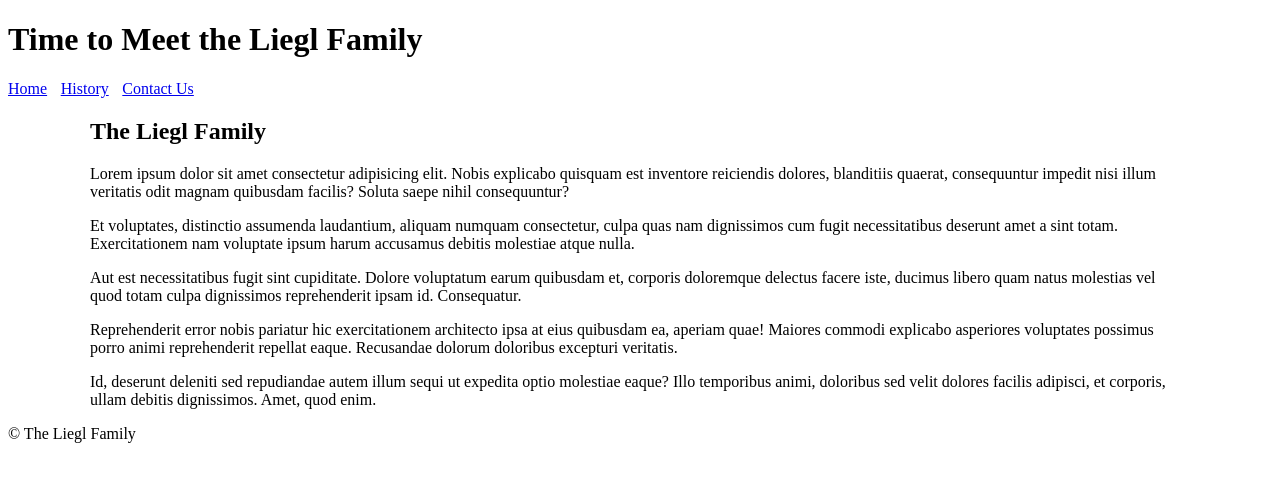
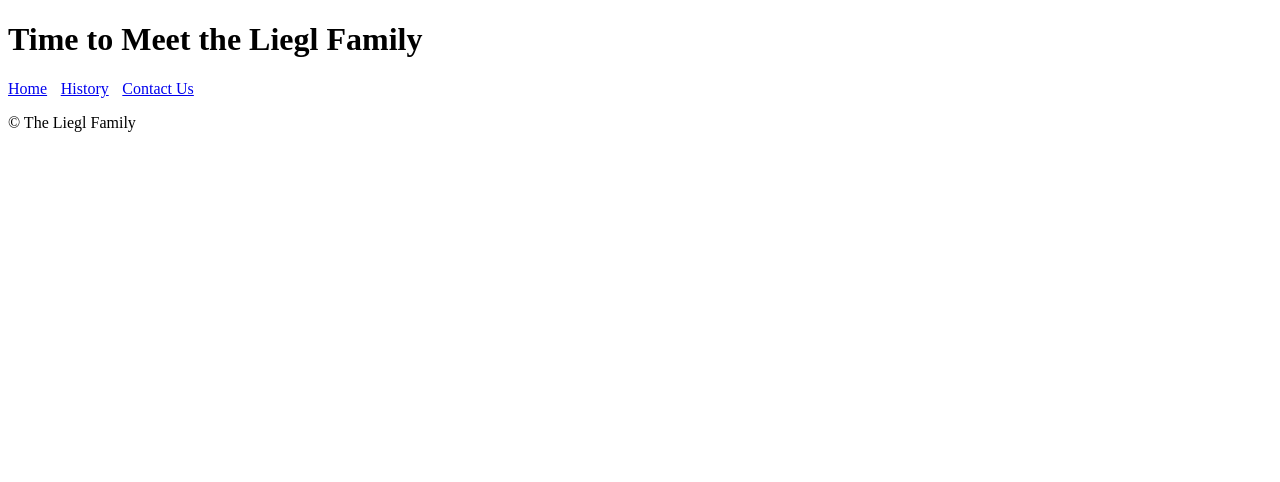
Before and after one commit to alynal0831/assignment4-family-website, a plain HTML site: page index.html in a window 1280 px wide. Drawn offline with Linux system fonts and the light colour scheme.

Commit message:
:fire: removed main content from index.html

```diff
--- a/index.html
+++ b/index.html
@@ -7,6 +7,7 @@
         <link rel="stylesheet" href="CSS/stylesheet.css">
     </head>
     <body>
+
         <header id="top">
             <h1>Time to Meet the Liegl Family</h1>
             <nav>
@@ -15,20 +16,14 @@
                 <a href="contact.html">Contact Us</a>
             </nav>
         </header>
+
         <main>
-            <div class="wrapper">
-                <section>
-                    <h2>The Liegl Family</h2>
-                    <p>Lorem ipsum dolor sit amet consectetur adipisicing elit. Nobis explicabo quisquam est inventore reiciendis dolores, blanditiis quaerat, consequuntur impedit nisi illum veritatis odit magnam quibusdam facilis? Soluta saepe nihil consequuntur?</p>
-                    <p>Et voluptates, distinctio assumenda laudantium, aliquam numquam consectetur, culpa quas nam dignissimos cum fugit necessitatibus deserunt amet a sint totam. Exercitationem nam voluptate ipsum harum accusamus debitis molestiae atque nulla.</p>
-                    <p>Aut est necessitatibus fugit sint cupiditate. Dolore voluptatum earum quibusdam et, corporis doloremque delectus facere iste, ducimus libero quam natus molestias vel quod totam culpa dignissimos reprehenderit ipsam id. Consequatur.</p>
-                    <p>Reprehenderit error nobis pariatur hic exercitationem architecto ipsa at eius quibusdam ea, aperiam quae! Maiores commodi explicabo asperiores voluptates possimus porro animi reprehenderit repellat eaque. Recusandae dolorum doloribus excepturi veritatis.</p>
-                    <p>Id, deserunt deleniti sed repudiandae autem illum sequi ut expedita optio molestiae eaque? Illo temporibus animi, doloribus sed velit dolores facilis adipisci, et corporis, ullam debitis dignissimos. Amet, quod enim.</p>
-                </section>
-            </div>
+
         </main>
+
         <footer>
             <p>&copy; The Liegl Family</p>
         </footer>
+
     </body>
 </html>
```
